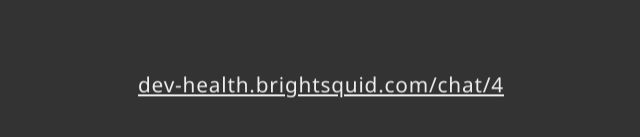
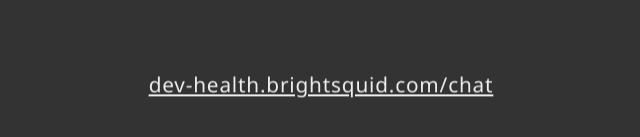
Before and after one commit to camloken/camloken.github.io, a plain HTML site: page test.html in a window 1280 px wide. Shown: the part 315-452 px from the top of the page, 319-959 px from the left. Drawn offline with Linux system fonts and the light colour scheme.

Commit message:
Update test.html

```diff
--- a/test.html
+++ b/test.html
@@ -10,7 +10,7 @@
 </head>
 <body>
 	<div class="content">
-		<h5><a href="https://dev-health.brightsquid.com/chat/4" style="color:#eee;">dev-health.brightsquid.com/chat/4</a></h5>
+		<h5><a href="https://dev-health.brightsquid.com/chat" style="color:#eee;">dev-health.brightsquid.com/chat</a></h5>
 	</div>
 </body>
 </html>
```
